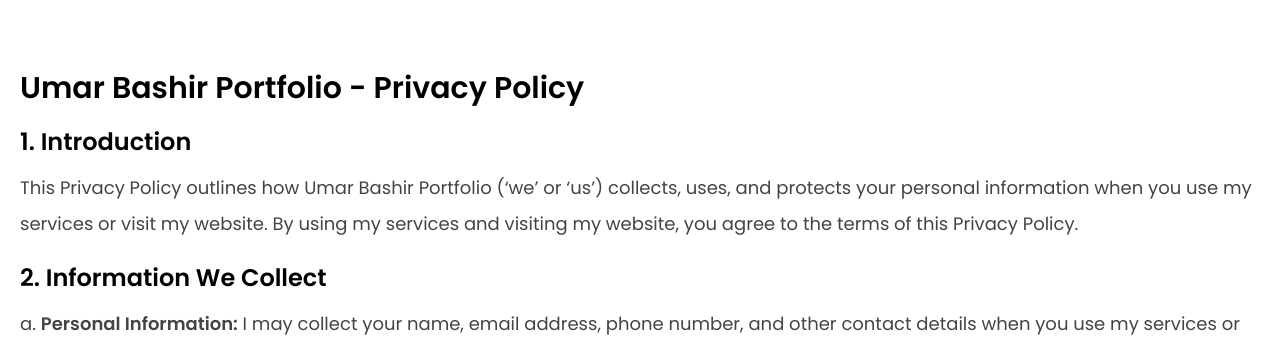
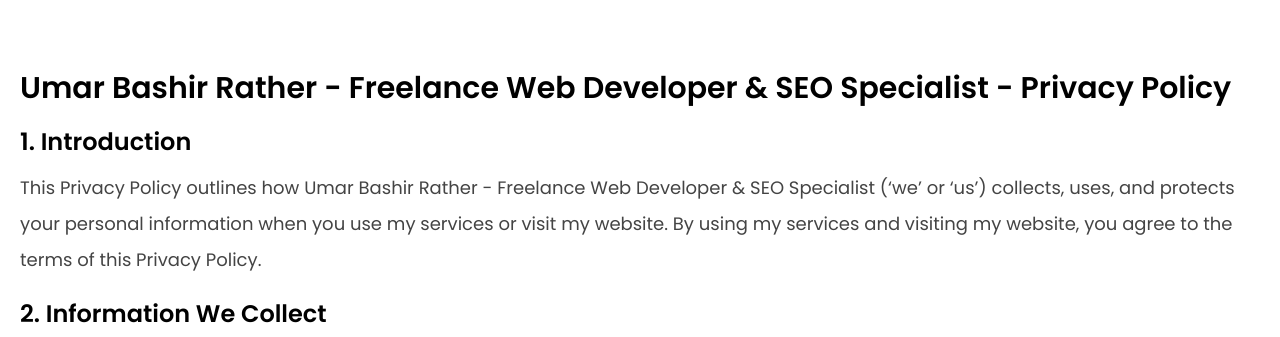
Before and after one commit to umarbashirr/umarbashir.com, a Next.js app: page /privacy-policy in a window 1280 px wide. Shown: the part 310-647 px from the top of the page. Built offline with nearby package versions, Linux system fonts and the light colour scheme; no server answers.

Commit message:
updated seo meta tags

```diff
--- a/app/(root)/about/page.tsx
+++ b/app/(root)/about/page.tsx
@@ -5,25 +5,27 @@ import Image from "next/image";
 import React from "react";
 
 export const metadata: Metadata = {
-  title: "About Me | Umar Bashir Portfolio | Software Developer",
+  title:
+    "About Me | Umar Bashir Rather - Freelance Web Developer & SEO Specialist | Software Developer",
   alternates: {
     canonical: `${process.env.APP_URL}/about`,
   },
   openGraph: {
     type: "website",
     url: `${process.env.APP_URL}/about`,
-    title: "About Me | Umar Bashir Portfolio | Software Developer",
+    title:
+      "About Me | Umar Bashir Rather - Freelance Web Developer & SEO Specialist | Software Developer",
     description:
-      "Software developer with over 4 years of experience building web applications and websites using modern technologies.",
+      "Professional web design and development services by Umar Bashir Rather, a freelance web developer with over 5 years of experience. Specializing in custom website development, e-commerce websites, SEO services, and web app development. Based in Pahalgam, Jammu and Kashmir, India.",
     images: [
       {
-        url: "/images/og-image.png",
+        url: "https://www.umarbashir.com/images/og-image.png",
         width: 800,
         height: 600,
-        alt: "Umar Bashir Portfolio",
+        alt: "Umar Bashir Rather - Freelance Web Developer & SEO Specialist",
       },
     ],
-    siteName: "Umar Bashir Portfolio",
+    siteName: "Umar Bashir Rather - Freelance Web Developer & SEO Specialist",
   },
 };
 
--- a/app/(root)/blogs/page.tsx
+++ b/app/(root)/blogs/page.tsx
@@ -3,25 +3,27 @@ import { PageHeroBanner } from "../../../components";
 import React from "react";
 
 export const metadata: Metadata = {
-  title: "Blogs | Umar Bashir Rather | Software Developer",
+  title:
+    "Blogs | Umar Bashir Rather - Freelance Web Developer & SEO Specialist | Software Developer",
   alternates: {
     canonical: `${process.env.APP_URL}/blogs`,
   },
   openGraph: {
     type: "website",
     url: `${process.env.APP_URL}/blogs`,
-    title: "Blogs | Umar Bashir Portfolio | Software Developer",
+    title:
+      "Blogs | Umar Bashir Rather - Freelance Web Developer & SEO Specialist | Software Developer",
     description:
       " I write blogs on a wide range of topics including web design, development and digital marketing.",
     images: [
       {
-        url: "/images/og-image.png",
+        url: "https://www.umarbashir.com/images/og-image.png",
         width: 800,
         height: 600,
-        alt: "Umar Bashir Portfolio",
+        alt: "Umar Bashir Rather - Freelance Web Developer & SEO Specialist",
       },
     ],
-    siteName: "Umar Bashir Portfolio",
+    siteName: "Umar Bashir Rather - Freelance Web Developer & SEO Specialist",
   },
 };
 
--- a/app/(root)/contact/page.tsx
+++ b/app/(root)/contact/page.tsx
@@ -6,19 +6,21 @@ import { Metadata } from "next";
 import ContactForm from "./components/contact-form";
 
 export const metadata: Metadata = {
-  title: "Contact | Umar Bashir Portfolio | Software Developer",
+  title:
+    "Contact |Umar Bashir Rather - Freelance Web Developer & SEO Specialist | Software Developer",
   alternates: {
     canonical: `${process.env.APP_URL}/contact`,
   },
   openGraph: {
     type: "website",
     url: `${process.env.APP_URL}/contact`,
-    title: "Contact | Umar Bashir Portfolio | Software Developer",
+    title:
+      "Contact |Umar Bashir Rather - Freelance Web Developer & SEO Specialist | Software Developer",
     description:
       "Get in touch with me for any queries, project discussions, or just to say hello. I am always open to new opportunities and collaborations.",
     images: [
       {
-        url: "/images/og-image.png",
+        url: "https://www.umarbashir.com/images/og-image.png",
         width: 800,
         height: 600,
         alt: "Umar Bashir Portfolio",
--- a/app/(root)/page.tsx
+++ b/app/(root)/page.tsx
@@ -10,25 +10,26 @@ import Portfolio from "../../components/Portfolio/Portfolio";
 import SectionWithMargin from "../../components/SectionWithMargin";
 
 export const metadata: Metadata = {
-  title: "Home | Umar Bashir Portfolio | Software Developer",
+  title:
+    "Home | Umar Bashir Rather - Freelance Web Developer & SEO Specialist | Software Developer",
   alternates: {
     canonical: `${process.env.APP_URL}`,
   },
   openGraph: {
     type: "website",
     url: "https://www.umarbashir.com",
-    title: "Umar Bashir Portfolio",
+    title: "Umar Bashir Rather - Freelance Web Developer & SEO Specialist",
     description:
-      "Software developer with over 4 years of experience building web applications and websites using modern technologies.",
+      "Professional web design and development services by Umar Bashir Rather, a freelance web developer with over 5 years of experience. Specializing in custom website development, e-commerce websites, SEO services, and web app development. Based in Pahalgam, Jammu and Kashmir, India.",
     images: [
       {
-        url: "/images/og-image.png",
+        url: "https://www.umarbashir.com/images/og-image.png",
         width: 800,
         height: 600,
-        alt: "Umar Bashir Portfolio",
+        alt: "Umar Bashir Rather - Freelance Web Developer & SEO Specialist",
       },
     ],
-    siteName: "Umar Bashir Portfolio",
+    siteName: "Umar Bashir Rather - Freelance Web Developer & SEO Specialist",
   },
 };
 
--- a/app/(root)/portfolio/page.tsx
+++ b/app/(root)/portfolio/page.tsx
@@ -6,25 +6,27 @@ import { Portfolio } from "../../../interfaces/portfolio";
 import { OUR_PORTFOLIO } from "../../../utils/siteData";
 
 export const metadata: Metadata = {
-  title: "My Portfolio | Umar Bashir Portfolio | Software Developer",
+  title:
+    "My Portfolio | Umar Bashir Rather - Freelance Web Developer & SEO Specialist | Software Developer",
   alternates: {
     canonical: `${process.env.APP_URL}/portfolio`,
   },
   openGraph: {
     type: "website",
     url: `${process.env.APP_URL}/portfolio`,
-    title: "My Portfolio | Umar Bashir Portfolio | Software Developer",
+    title:
+      "My Portfolio | Umar Bashir Rather - Freelance Web Developer & SEO Specialist | Software Developer",
     description:
       "Professional in web development, design, and digital marketing. Specializing in ReactJS, NextJS, Angular for impactful online solutions.",
     images: [
       {
-        url: "/images/og-image.png",
+        url: "https://www.umarbashir.com/images/og-image.png",
         width: 800,
         height: 600,
-        alt: "Umar Bashir Portfolio",
+        alt: "Umar Bashir Rather - Freelance Web Developer & SEO Specialist",
       },
     ],
-    siteName: "Umar Bashir Portfolio",
+    siteName: "Umar Bashir Rather - Freelance Web Developer & SEO Specialist",
   },
 };
 
--- a/app/(root)/privacy-policy/page.tsx
+++ b/app/(root)/privacy-policy/page.tsx
@@ -4,25 +4,27 @@ import { PageHeroBanner } from "../../../components";
 import Link from "next/link";
 
 export const metadata: Metadata = {
-  title: "Privacy Policy | Umar Bashir Portfolio | Software Developer",
+  title:
+    "Privacy Policy | Umar Bashir Rather - Freelance Web Developer & SEO Specialist | Software Developer",
   alternates: {
     canonical: `${process.env.APP_URL}/privacy-policy`,
   },
   openGraph: {
     type: "website",
     url: `${process.env.APP_URL}/privacy-policy`,
-    title: "Privacy Policy | Umar Bashir Portfolio | Software Developer",
+    title:
+      "Privacy Policy | Umar Bashir Rather - Freelance Web Developer & SEO Specialist | Software Developer",
     description:
-      "Provides outlines how Umar Bashir Portfolio (&lsquo;we&rsquo; or &lsquo;us&rsquo;) collects, uses, and protects your information.",
+      "Provides outlines how Umar Bashir Rather - Freelance Web Developer & SEO Specialist (&lsquo;we&rsquo; or &lsquo;us&rsquo;) collects, uses, and protects your information.",
     images: [
       {
-        url: "/images/og-image.png",
+        url: "https://www.umarbashir.com/images/og-image.png",
         width: 800,
         height: 600,
-        alt: "Umar Bashir Portfolio",
+        alt: "Umar Bashir Rather - Freelance Web Developer & SEO Specialist",
       },
     ],
-    siteName: "Umar Bashir Portfolio",
+    siteName: "Umar Bashir Rather - Freelance Web Developer & SEO Specialist",
   },
 };
 
@@ -44,15 +46,16 @@ const PrivacyPolicy = () => {
       <div id="terms_section" className="mb-10 lg:mb-20 container mx-auto px-5">
         <div>
           <h2 className="text-3xl font-bold mb-5">
-            Umar Bashir Portfolio - Privacy Policy
+            Umar Bashir Rather - Freelance Web Developer & SEO Specialist -
+            Privacy Policy
           </h2>
           <h3 className={title}>1. Introduction</h3>
           <p className={desc}>
-            This Privacy Policy outlines how Umar Bashir Portfolio
-            (&lsquo;we&rsquo; or &lsquo;us&rsquo;) collects, uses, and protects
-            your personal information when you use my services or visit my
-            website. By using my services and visiting my website, you agree to
-            the terms of this Privacy Policy.
+            This Privacy Policy outlines how Umar Bashir Rather - Freelance Web
+            Developer & SEO Specialist (&lsquo;we&rsquo; or &lsquo;us&rsquo;)
+            collects, uses, and protects your personal information when you use
+            my services or visit my website. By using my services and visiting
+            my website, you agree to the terms of this Privacy Policy.
           </p>
           <h3 className={title}>2. Information We Collect</h3>
           <p className={desc}>
--- a/app/(root)/services/page.tsx
+++ b/app/(root)/services/page.tsx
@@ -4,25 +4,27 @@ import React from "react";
 import ServicesBlock from "./components/services-block";
 
 export const metadata: Metadata = {
-  title: "Services | Umar Bashir Portfolio | Software Developer",
+  title:
+    "Services | Umar Bashir Rather - Freelance Web Developer & SEO Specialist | Software Developer",
   alternates: {
     canonical: `${process.env.APP_URL}/services`,
   },
   openGraph: {
     type: "website",
     url: `${process.env.APP_URL}/services`,
-    title: "Services | Umar Bashir Portfolio | Software Developer",
+    title:
+      "Services | Umar Bashir Rather - Freelance Web Developer & SEO Specialist | Software Developer",
     description:
-      "Web design, development, and digital marketing expert. Specializing in NextJS, Angular. Improve your online presence to reach new customers.",
+      "Professional web design and development services by Umar Bashir Rather, a freelance web developer with over 5 years of experience. Specializing in custom website development, e-commerce websites, SEO services, and web app development. Based in Pahalgam, Jammu and Kashmir, India.",
     images: [
       {
-        url: "/images/og-image.png",
+        url: "https://www.umarbashir.com/images/og-image.png",
         width: 800,
         height: 600,
-        alt: "Umar Bashir Portfolio",
+        alt: "Umar Bashir Rather - Freelance Web Developer & SEO Specialist",
       },
     ],
-    siteName: "Umar Bashir Portfolio",
+    siteName: "Umar Bashir Rather - Freelance Web Developer & SEO Specialist",
   },
 };
 
--- a/app/(root)/terms-and-conditions/page.tsx
+++ b/app/(root)/terms-and-conditions/page.tsx
@@ -3,25 +3,27 @@ import React from "react";
 import { PageHeroBanner } from "../../../components";
 
 export const metadata: Metadata = {
-  title: "Terms and Conditions | Umar Bashir Portfolio | Software Developer",
+  title:
+    "Terms and Conditions | Umar Bashir Rather - Freelance Web Developer & SEO Specialist | Software Developer",
   alternates: {
     canonical: `${process.env.APP_URL}/terms-and-conditions`,
   },
   openGraph: {
     type: "website",
     url: `${process.env.APP_URL}/terms-and-conditions`,
-    title: "Terms and Conditions | Umar Bashir Portfolio | Software Developer",
+    title:
+      "Terms and Conditions | Umar Bashir Rather - Freelance Web Developer & SEO Specialist | Software Developer",
     description:
-      "By using Umar Bashir Portfolio services, you agree to these Terms. Read, understand, and abide by them in our business relationship.",
+      "By using Umar Bashir Rather - Freelance Web Developer & SEO Specialist services, you agree to these Terms. Read, understand, and abide by them in our business relationship.",
     images: [
       {
-        url: "/images/og-image.png",
+        url: "https://www.umarbashir.com/images/og-image.png",
         width: 800,
         height: 600,
-        alt: "Umar Bashir Portfolio",
+        alt: "Umar Bashir Rather - Freelance Web Developer & SEO Specialist",
       },
     ],
-    siteName: "Umar Bashir Portfolio",
+    siteName: "Umar Bashir Rather - Freelance Web Developer & SEO Specialist",
   },
 };
 
```
Also changed, not shown: app/layout.tsx (+2 -2 lines).
